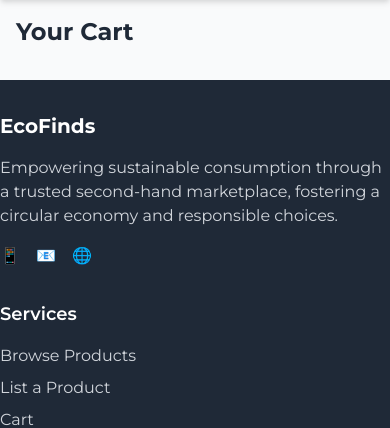
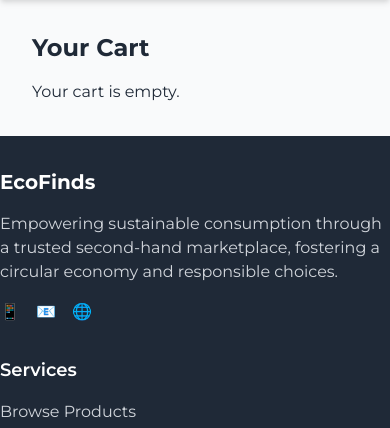
Before and after one commit to Aryan-Prasad-666/EcoFinds---Odoo, a Flask app: template templates/cart.html in a window 390 px wide; the page is wider, and only the part inside the window is pictured. Shown: the part 69-497 px from the top of that part. Run offline with Flask 3, Linux system fonts and the light colour scheme; the template is opened without the code that fills it, so the values that code supplies are empty.

Commit message:
cart feature updated

```diff
--- a/app.py
+++ b/app.py
@@ -38,7 +38,181 @@ def inject_supabase_and_user():
             session.pop('refresh_token', None)
     return dict(supabase=supabase, current_user=current_user)
 
-# Routes
+# Routes (only modified routes shown)
+@app.route('/products/new', methods=['GET', 'POST'])
+def new_product():
+    if 'user_id' not in session:
+        return redirect(url_for('login'))
+
+    categories = ['Electronics', 'Clothing', 'Furniture', 'Books', 'Other']
+    if request.method == 'POST':
+        files = request.files.getlist('images')
+        valid_files = [f for f in files if f and allowed_file(f.filename)]
+
+        if len(valid_files) < 1:
+            flash('At least one image is required (PNG, JPG, or JPEG).')
+            return redirect(url_for('new_product'))
+        if len(valid_files) > 10:
+            flash('Maximum 10 images allowed.')
+            return redirect(url_for('new_product'))
+
+        try:
+            if 'access_token' not in session or 'refresh_token' not in session:
+                flash('Session expired. Please log in again.')
+                return redirect(url_for('login'))
+
+            try:
+                supabase.auth.set_session(session['access_token'], session['refresh_token'])
+                current_session = supabase.auth.get_session()
+                if not current_session.user:
+                    print("Session invalid, attempting to refresh...")
+                    supabase.auth.refresh_session()
+                    session['access_token'] = supabase.auth.get_session().access_token
+                    session['refresh_token'] = supabase.auth.get_session().refresh_token
+                    current_session = supabase.auth.get_session()
+            except Exception as e:
+                print(f"Token refresh failed: {str(e)}")
+                flash('Session expired. Please log in again.')
+                return redirect(url_for('login'))
+
+            current_user_id = current_session.user.id if current_session.user else None
+            auth_user_id = supabase.auth.get_user().user.id if supabase.auth.get_user().user else None
+            print(f"Current session user ID: {current_user_id}")
+            print(f"Supabase auth user ID: {auth_user_id}")
+            print(f"Session user_id: {session['user_id']}")
+            print(f"Access token: {session.get('access_token')[:10]}...")
+
+            if not request.form['title'].strip():
+                flash('Title is required.')
+                return redirect(url_for('new_product'))
+            if request.form['category'] not in categories:
+                flash('Invalid category.')
+                return redirect(url_for('new_product'))
+            try:
+                price = Decimal(str(request.form['price']))
+                if price <= 0:
+                    flash('Price must be greater than 0.')
+                    return redirect(url_for('new_product'))
+            except ValueError:
+                flash('Invalid price format.')
+                return redirect(url_for('new_product'))
+
+            # Convert Decimal to string for JSON serialization
+            product_data = {
+                'title': request.form['title'],
+                'description': request.form['description'],
+                'category': request.form['category'],
+                'price': str(price),  # Convert Decimal to string
+                'user_id': str(session['user_id'])
+            }
+            print(f"Inserting product data: {product_data}")
+            product_response = supabase.table('products').insert(product_data).execute()
+            print(f"Product insert response: {product_response}")
+            product_id = product_response.data[0]['id']
+
+            for file in valid_files:
+                filename = secure_filename(file.filename)
+                file_content = file.read()
+                try:
+                    print(f"Uploading image: {product_id}/{filename}")
+                    storage_response = supabase.storage.from_('product-images').upload(f'{product_id}/{filename}', file_content)
+                    print(f"Storage upload response: {storage_response}")
+                    image_data = {
+                        'product_id': product_id,
+                        'image_path': f'{product_id}/{filename}'
+                    }
+                    print(f"Inserting image data: {image_data}")
+                    image_response = supabase.table('product_images').insert(image_data).execute()
+                    print(f"Image insert response: {image_response}")
+                except Exception as img_error:
+                    print(f"Error uploading or inserting image {filename}: {str(img_error)}")
+                    raise img_error
+
+            flash('Product listed successfully')
+            return redirect(url_for('dashboard'))
+        except Exception as e:
+            print(f"Error in new_product: {str(e)}")
+            flash(f'Error listing product: {str(e)}')
+            return redirect(url_for('new_product'))
+
+    return render_template('new_product.html', categories=categories)
+
+@app.route('/products/<int:id>/edit', methods=['GET', 'POST'])
+def edit_product(id):
+    if 'user_id' not in session:
+        return redirect(url_for('login'))
+
+    try:
+        if 'access_token' in session and 'refresh_token' in session:
+            supabase.auth.set_session(session['access_token'], session['refresh_token'])
+        product = supabase.table('products').select('*, product_images(image_path)').eq('id', id).single().execute().data
+        if not product or product['user_id'] != session['user_id']:
+            flash('Unauthorized')
+            return redirect(url_for('dashboard'))
+    except Exception as e:
+        flash(f'Error loading product: {str(e)}')
+        return redirect(url_for('dashboard'))
+
+    categories = ['Electronics', 'Clothing', 'Furniture', 'Books', 'Other']
+    if request.method == 'POST':
+        try:
+            if not request.form['title'].strip():
+                flash('Title is required.')
+                return redirect(url_for('edit_product', id=id))
+            if request.form['category'] not in categories:
+                flash('Invalid category.')
+                return redirect(url_for('edit_product', id=id))
+            try:
+                price = Decimal(str(request.form['price']))
+                if price <= 0:
+                    flash('Price must be greater than 0.')
+                    return redirect(url_for('edit_product', id=id))
+            except ValueError:
+                flash('Invalid price format.')
+                return redirect(url_for('edit_product', id=id))
+
+            # Convert Decimal to string for JSON serialization
+            supabase.table('products').update({
+                'title': request.form['title'],
+                'description': request.form['description'],
+                'category': request.form['category'],
+                'price': str(price)  # Convert Decimal to string
+            }).eq('id', id).execute()
+
+            delete_images = request.form.getlist('delete_images')
+            for image_path in delete_images:
+                supabase.storage.from_('product-images').remove([image_path])
+                supabase.table('product_images').delete().eq('image_path', image_path).execute()
+
+            files = request.files.getlist('images')
+            valid_files = [f for f in files if f and allowed_file(f.filename)]
+            current_image_count = len(product['product_images']) - len(delete_images)
+
+            if current_image_count + len(valid_files) < 1:
+                flash('At least one image is required.')
+                return redirect(url_for('edit_product', id=id))
+            if current_image_count + len(valid_files) > 10:
+                flash('Maximum 10 images allowed.')
+                return redirect(url_for('edit_product', id=id))
+
+            for file in valid_files:
+                filename = secure_filename(file.filename)
+                file_content = file.read()
+                supabase.storage.from_('product-images').upload(f'{id}/{filename}', file_content)
+                supabase.table('product_images').insert({
+                    'product_id': id,
+                    'image_path': f'{id}/{filename}'
+                }).execute()
+
+            flash('Product updated successfully')
+            return redirect(url_for('dashboard'))
+        except Exception as e:
+            flash(f'Error updating product: {str(e)}')
+            return redirect(url_for('edit_product', id=id))
+
+    return render_template('edit_product.html', product=product, categories=categories)
+
+# Other routes remain unchanged
 @app.route('/')
 def index():
     return redirect(url_for('login'))
@@ -184,182 +358,6 @@ def profile():
 
     return render_template('profile.html', user=user_data)
 
-@app.route('/products/new', methods=['GET', 'POST'])
-def new_product():
-    if 'user_id' not in session:
-        return redirect(url_for('login'))
-
-    categories = ['Electronics', 'Clothing', 'Furniture', 'Books', 'Other']
-    if request.method == 'POST':
-        files = request.files.getlist('images')
-        valid_files = [f for f in files if f and allowed_file(f.filename)]
-
-        if len(valid_files) < 1:
-            flash('At least one image is required (PNG, JPG, or JPEG).')
-            return redirect(url_for('new_product'))
-        if len(valid_files) > 10:
-            flash('Maximum 10 images allowed.')
-            return redirect(url_for('new_product'))
-
-        try:
-            if 'access_token' not in session or 'refresh_token' not in session:
-                flash('Session expired. Please log in again.')
-                return redirect(url_for('login'))
-
-            # Refresh session
-            try:
-                supabase.auth.set_session(session['access_token'], session['refresh_token'])
-                current_session = supabase.auth.get_session()
-                if not current_session.user:
-                    print("Session invalid, attempting to refresh...")
-                    supabase.auth.refresh_session()
-                    session['access_token'] = supabase.auth.get_session().access_token
-                    session['refresh_token'] = supabase.auth.get_session().refresh_token
-                    current_session = supabase.auth.get_session()
-            except Exception as e:
-                print(f"Token refresh failed: {str(e)}")
-                flash('Session expired. Please log in again.')
-                return redirect(url_for('login'))
-
-            # Debug: Verify authentication
-            current_user_id = current_session.user.id if current_session.user else None
-            auth_user_id = supabase.auth.get_user().user.id if supabase.auth.get_user().user else None
-            print(f"Current session user ID: {current_user_id}")
-            print(f"Supabase auth user ID: {auth_user_id}")
-            print(f"Session user_id: {session['user_id']}")
-            print(f"Access token: {session.get('access_token')[:10]}...")
-
-            # Validate inputs
-            if not request.form['title'].strip():
-                flash('Title is required.')
-                return redirect(url_for('new_product'))
-            if request.form['category'] not in categories:
-                flash('Invalid category.')
-                return redirect(url_for('new_product'))
-            try:
-                price = Decimal(str(request.form['price']))
-                if price <= 0:
-                    flash('Price must be greater than 0.')
-                    return redirect(url_for('new_product'))
-            except ValueError:
-                flash('Invalid price format.')
-                return redirect(url_for('new_product'))
-
-            # Create product
-            product_data = {
-                'title': request.form['title'],
-                'description': request.form['description'],
-                'category': request.form['category'],
-                'price': price,
-                'user_id': str(session['user_id'])
-            }
-            print(f"Inserting product data: {product_data}")
-            product_response = supabase.table('products').insert(product_data).execute()
-            print(f"Product insert response: {product_response}")
-            product_id = product_response.data[0]['id']
-
-            # Upload images
-            for file in valid_files:
-                filename = secure_filename(file.filename)
-                file_content = file.read()
-                try:
-                    print(f"Uploading image: {product_id}/{filename}")
-                    storage_response = supabase.storage.from_('product-images').upload(f'{product_id}/{filename}', file_content)
-                    print(f"Storage upload response: {storage_response}")
-                    image_data = {
-                        'product_id': product_id,
-                        'image_path': f'{product_id}/{filename}'
-                    }
-                    print(f"Inserting image data: {image_data}")
-                    image_response = supabase.table('product_images').insert(image_data).execute()
-                    print(f"Image insert response: {image_response}")
-                except Exception as img_error:
-                    print(f"Error uploading or inserting image {filename}: {str(img_error)}")
-                    raise img_error
-
-            flash('Product listed successfully')
-            return redirect(url_for('dashboard'))
-        except Exception as e:
-            print(f"Error in new_product: {str(e)}")
-            flash(f'Error listing product: {str(e)}')
-            return redirect(url_for('new_product'))
-
-    return render_template('new_product.html', categories=categories)
-
-@app.route('/products/<int:id>/edit', methods=['GET', 'POST'])
-def edit_product(id):
-    if 'user_id' not in session:
-        return redirect(url_for('login'))
-
-    try:
-        if 'access_token' in session and 'refresh_token' in session:
-            supabase.auth.set_session(session['access_token'], session['refresh_token'])
-        product = supabase.table('products').select('*, product_images(image_path)').eq('id', id).single().execute().data
-        if not product or product['user_id'] != session['user_id']:
-            flash('Unauthorized')
-            return redirect(url_for('dashboard'))
-    except Exception as e:
-        flash(f'Error loading product: {str(e)}')
-        return redirect(url_for('dashboard'))
-
-    categories = ['Electronics', 'Clothing', 'Furniture', 'Books', 'Other']
-    if request.method == 'POST':
-        try:
-            if not request.form['title'].strip():
-                flash('Title is required.')
-                return redirect(url_for('edit_product', id=id))
-            if request.form['category'] not in categories:
-                flash('Invalid category.')
-                return redirect(url_for('edit_product', id=id))
-            try:
-                price = Decimal(str(request.form['price']))
-                if price <= 0:
-                    flash('Price must be greater than 0.')
-                    return redirect(url_for('edit_product', id=id))
-            except ValueError:
-                flash('Invalid price format.')
-                return redirect(url_for('edit_product', id=id))
-
-            supabase.table('products').update({
-                'title': request.form['title'],
-                'description': request.form['description'],
-                'category': request.form['category'],
-                'price': price
-            }).eq('id', id).execute()
-
-            delete_images = request.form.getlist('delete_images')
-            for image_path in delete_images:
-                supabase.storage.from_('product-images').remove([image_path])
-                supabase.table('product_images').delete().eq('image_path', image_path).execute()
-
-            files = request.files.getlist('images')
-            valid_files = [f for f in files if f and allowed_file(f.filename)]
-            current_image_count = len(product['product_images']) - len(delete_images)
-
-            if current_image_count + len(valid_files) < 1:
-                flash('At least one image is required.')
-                return redirect(url_for('edit_product', id=id))
-            if current_image_count + len(valid_files) > 10:
-                flash('Maximum 10 images allowed.')
-                return redirect(url_for('edit_product', id=id))
-
-            for file in valid_files:
-                filename = secure_filename(file.filename)
-                file_content = file.read()
-                supabase.storage.from_('product-images').upload(f'{id}/{filename}', file_content)
-                supabase.table('product_images').insert({
-                    'product_id': id,
-                    'image_path': f'{id}/{filename}'
-                }).execute()
-
-            flash('Product updated successfully')
-            return redirect(url_for('dashboard'))
-        except Exception as e:
-            flash(f'Error updating product: {str(e)}')
-            return redirect(url_for('edit_product', id=id))
-
-    return render_template('edit_product.html', product=product, categories=categories)
-
 @app.route('/products/<int:id>/delete', methods=['POST'])
 def delete_product(id):
     if 'user_id' not in session:
@@ -389,7 +387,6 @@ def browse_products():
     search = request.args.get('search')
 
     try:
-        # Debug: Verify authentication status
         if 'access_token' in session and 'refresh_token' in session:
             supabase.auth.set_session(session['access_token'], session['refresh_token'])
             current_user_id = supabase.auth.get_session().user.id if supabase.auth.get_session().user else None
@@ -448,9 +445,12 @@ def cart():
     try:
         if 'access_token' in session and 'refresh_token' in session:
             supabase.auth.set_session(session['access_token'], session['refresh_token'])
+            print(f"Cart: Current user ID: {supabase.auth.get_session().user.id}")
         cart_items = supabase.table('cart').select('*, product:products(*, product_images(image_path))').eq('user_id', session['user_id']).execute().data
+        print(f"Fetched cart items: {cart_items}")
         return render_template('cart.html', cart_items=cart_items)
     except Exception as e:
+        print(f"Error in cart: {str(e)}")
         flash(f'Error loading cart: {str(e)}')
         return redirect(url_for('login'))
 
@@ -462,13 +462,23 @@ def add_to_cart(product_id):
     try:
         if 'access_token' in session and 'refresh_token' in session:
             supabase.auth.set_session(session['access_token'], session['refresh_token'])
-        supabase.table('cart').insert({
+            print(f"Add to cart: Current user ID: {supabase.auth.get_session().user.id}")
+
+        product = supabase.table('products').select('id').eq('id', product_id).single().execute().data
+        if not product:
+            flash('Product not found')
+            return redirect(url_for('browse_products'))
+
+        cart_data = {
             'user_id': str(session['user_id']),
             'product_id': product_id
-        }).execute()
+        }
+        print(f"Inserting cart data: {cart_data}")
+        supabase.table('cart').insert(cart_data).execute()
         flash('Product added to cart')
         return redirect(url_for('browse_products'))
     except Exception as e:
+        print(f"Error adding to cart: {str(e)}")
         flash(f'Error adding to cart: {str(e)}')
         return redirect(url_for('browse_products'))
 
@@ -489,6 +499,7 @@ def remove_from_cart(id):
         flash('Product removed from cart')
         return redirect(url_for('cart'))
     except Exception as e:
+        print(f"Error removing from cart: {str(e)}")
         flash(f'Error removing from cart: {str(e)}')
         return redirect(url_for('cart'))
 
@@ -507,6 +518,7 @@ def purchase_product(product_id):
         flash('Product purchased successfully')
         return redirect(url_for('purchases'))
     except Exception as e:
+        print(f"Error purchasing product: {str(e)}")
         flash(f'Error purchasing product: {str(e)}')
         return redirect(url_for('purchases'))
 
--- a/templates/cart.html
+++ b/templates/cart.html
@@ -1,23 +1,29 @@
 {% extends "base.html" %}
-{% block title %}Cart{% endblock %}
 {% block content %}
-<div class="max-w-4xl mx-auto">
+<div class="container mx-auto p-4">
   <h1 class="text-2xl font-bold mb-4">Your Cart</h1>
-    <div class="grid grid-cols-1 md:grid-cols-3 gap-4">
+  {% if cart_items %}
+    <div class="grid grid-cols-3 gap-4">
       {% for item in cart_items %}
-            <div class="bg-white p-4 rounded-lg shadow-md">
+        <div class="border p-4">
+          <h2 class="text-xl font-semibold">{{ item.product.title }}</h2>
+          <p>{{ item.product.description }}</p>
+          <p>Price: ${{ item.product.price }}</p>
           {% if item.product.product_images %}
-                    <img src="{{ supabase.storage.from_('product-images').get_public_url(item.product.product_images[0].image_path) }}" alt="Product Image" class="w-full h-40 object-cover mb-2 rounded">
+            {% for image in item.product.product_images %}
+              <img src="{{ supabase.storage.from_('product-images').get_public_url(image.image_path) }}" alt="{{ item.product.title }}" class="w-full h-48 object-cover">
+            {% endfor %}
           {% else %}
-                    <img src="{{ supabase.storage.from_('product-images').get_public_url('placeholder.jpg') }}" alt="Placeholder" class="w-full h-40 object-cover mb-2 rounded">
+            <p>No images available</p>
           {% endif %}
-                <h3 class="text-lg font-bold">{{ item.product.title }}</h3>
-                <p class="text-gray-600">${{ item.product.price }}</p>
-                <form action="{{ url_for('remove_from_cart', id=item.id) }}" method="POST" class="inline">
-                    <button type="submit" class="text-red-600 hover:underline">Remove</button>
+          <form method="POST" action="{{ url_for('remove_from_cart', id=item.id) }}" class="mt-2">
+            <button type="submit" class="bg-red-500 text-white p-2 rounded">Remove from Cart</button>
           </form>
         </div>
       {% endfor %}
     </div>
+  {% else %}
+    <p>Your cart is empty.</p>
+  {% endif %}
 </div>
 {% endblock %}
```
Also changed, not shown: templates/browse_products.html (+7 -0 lines). Lines whose indentation alone changed are shown as unchanged.
